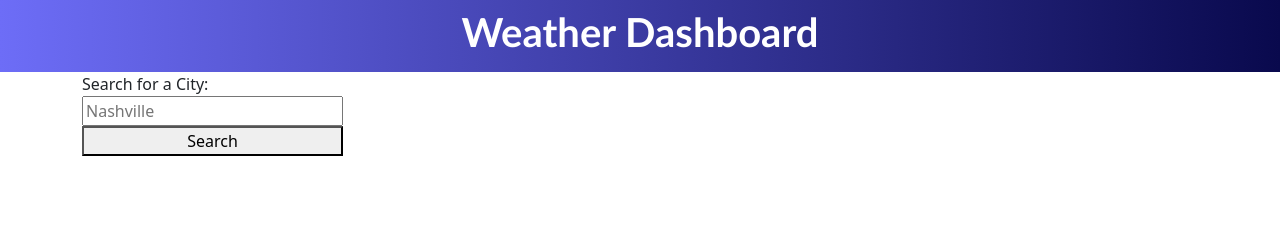
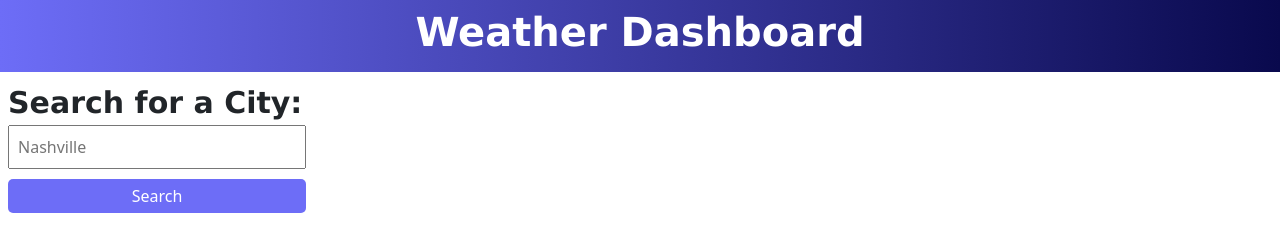
Before and after one commit to mackemo/6-weather-dashboard, a plain HTML site: page index.html in a window 1280 px wide. Drawn offline with nearby package versions, Linux system fonts and the light colour scheme.

Commit message:
got rid of css reset sheet, changed font of label, desgined the button using bootstrap and add styles for button in css

```diff
--- a/assets/css/reset.css
+++ /dev/null
@@ -1,29 +0,0 @@
-* {
-    margin: 0;
-    padding: 0;
-    box-sizing: border-box;
-  }
-
-  html {
-    height: 100%;
-  }
-
-  body {
-    min-height: 100%;
-    line-height: 1;
-    font-family: sans-serif;
-  }
-
-  h1, h2, h3, h4, h5, h6 {
-    font-size: 100%;
-  }
-
-  input, select, option, optgroup, textarea, button,
-  pre, code {
-    font-size: 100%;
-    font-family: inherit;
-  }
-
-  ol, ul {
-    list-style: none;
-  }
--- a/assets/css/style.css
+++ /dev/null
@@ -1,5 +0,0 @@
-header {
-    background-image: linear-gradient(to right, rgb(109, 109, 247) , rgb(9, 9, 77));
-    font-family: 'Trebuchet MS', 'Lucida Sans Unicode', 'Lucida Grande', 'Lucida Sans', Arial, sans-serif;
-    padding: 8px;
-}
--- /dev/null
+++ b/assets/style.css
@@ -0,0 +1,23 @@
+header {
+    background-image: linear-gradient(to right, rgb(109, 109, 247) , rgb(9, 9, 77));
+    font-family: Verdana, Geneva, Tahoma, sans-serif;
+    padding: 8px;
+}
+
+label {
+    font-size: 30px;
+    font-family: Verdana, Geneva, Tahoma, sans-serif;
+}
+
+#search-btn {
+    background-color: rgb(109, 109, 247);
+    color: white;
+    border: none;
+    margin-top: 10px;
+    padding: 5px;
+    border-radius: 5px;
+}
+
+#search-btn:hover {
+    background-color: rgb(9, 9, 77);
+}
--- a/index.html
+++ b/index.html
@@ -5,8 +5,7 @@
     <meta name="viewport" content="width=device-width, initial-scale=1.0">
     <link href="https://cdn.jsdelivr.net/npm/bootstrap@5.3.3/dist/css/bootstrap.min.css" rel="stylesheet"
     integrity="sha384-QWTKZyjpPEjISv5WaRU9OFeRpok6YctnYmDr5pNlyT2bRjXh0JMhjY6hW+ALEwIH" crossorigin="anonymous">
-    <link rel="stlesheet" href="./assets/css/reset.css"/>
-    <link rel="stylesheet" href="./assets/css/style.css"/>
+    <link rel="stylesheet" href="./assets/style.css"/>
     <title>Weather DashBoard</title>
 </head>
 
@@ -15,12 +14,12 @@
         <h1 class="text-center text-white fw-bold">Weather Dashboard</h1>
     </header>
 
-    <aside class="container">
+    <aside class="m-2">
         <div class="row">
             <div class="col-12 col-md-6 col-lg-3">
-                <label for="search-input">Search for a City:</label>
-                <input type="text" name="search-input" class="w-100" id="search-input" placeholder="Nashville"/>
-                <button class="w-100" id="search-btn">Search</button>
+                <label class="fw-bolder" for="search-input">Search for a City:</label>
+                <input type="text" name="search-input" class="w-100 p-2" id="search-input" placeholder="Nashville"/>
+                <button class="w-100 btn-sm" id="search-btn">Search</button>
             </div>
         </div>
     </aside>
```
